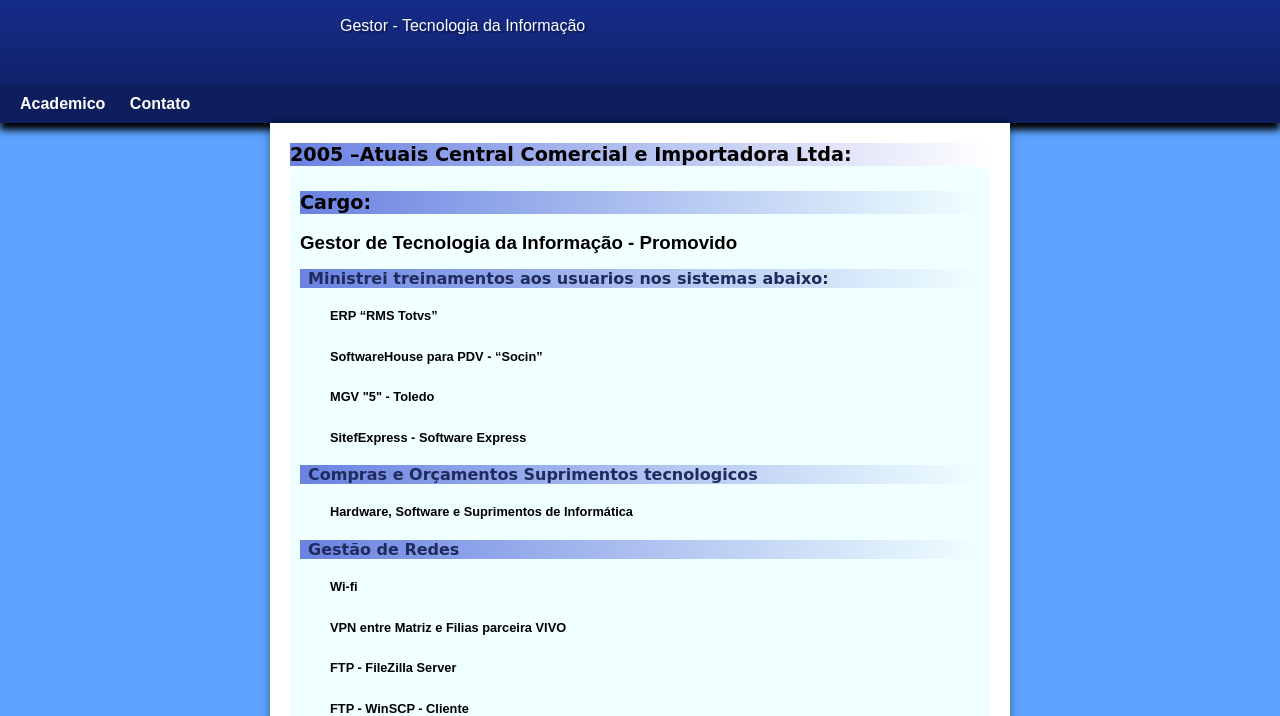
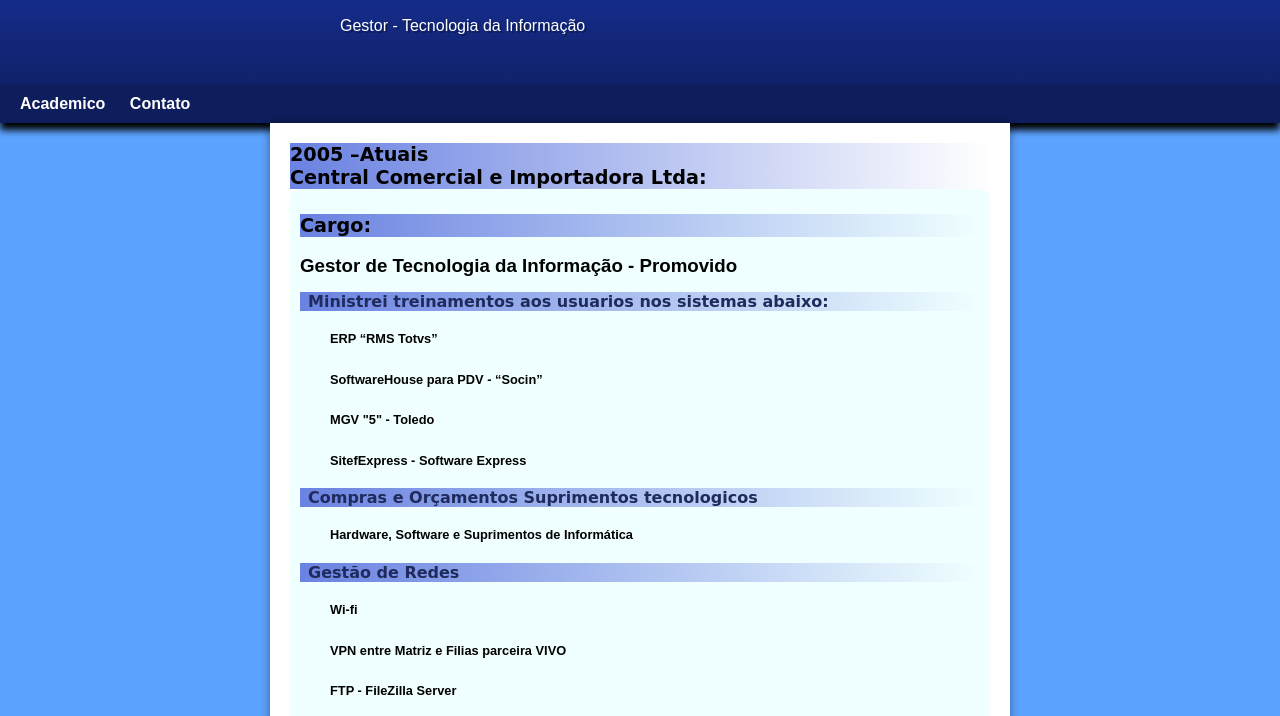
Before and after one commit to laurotech/curriculo, a plain HTML site: page profissional.html in a window 1280 px wide. Shown: the part 83-799 px from the top of the page. Drawn offline with Linux system fonts and the light colour scheme.

Commit message:
Update profissional.html

```diff
--- a/profissional.html
+++ b/profissional.html
@@ -23,7 +23,7 @@
 
       <main>
         <article>
-            <h1>2005 –Atuais Central Comercial e Importadora Ltda:</h1>
+            <h1>2005 –Atuais <br> Central Comercial e Importadora Ltda:</h1>
             <aside>
             <p><h1>
                 Cargo:</h1>
```
